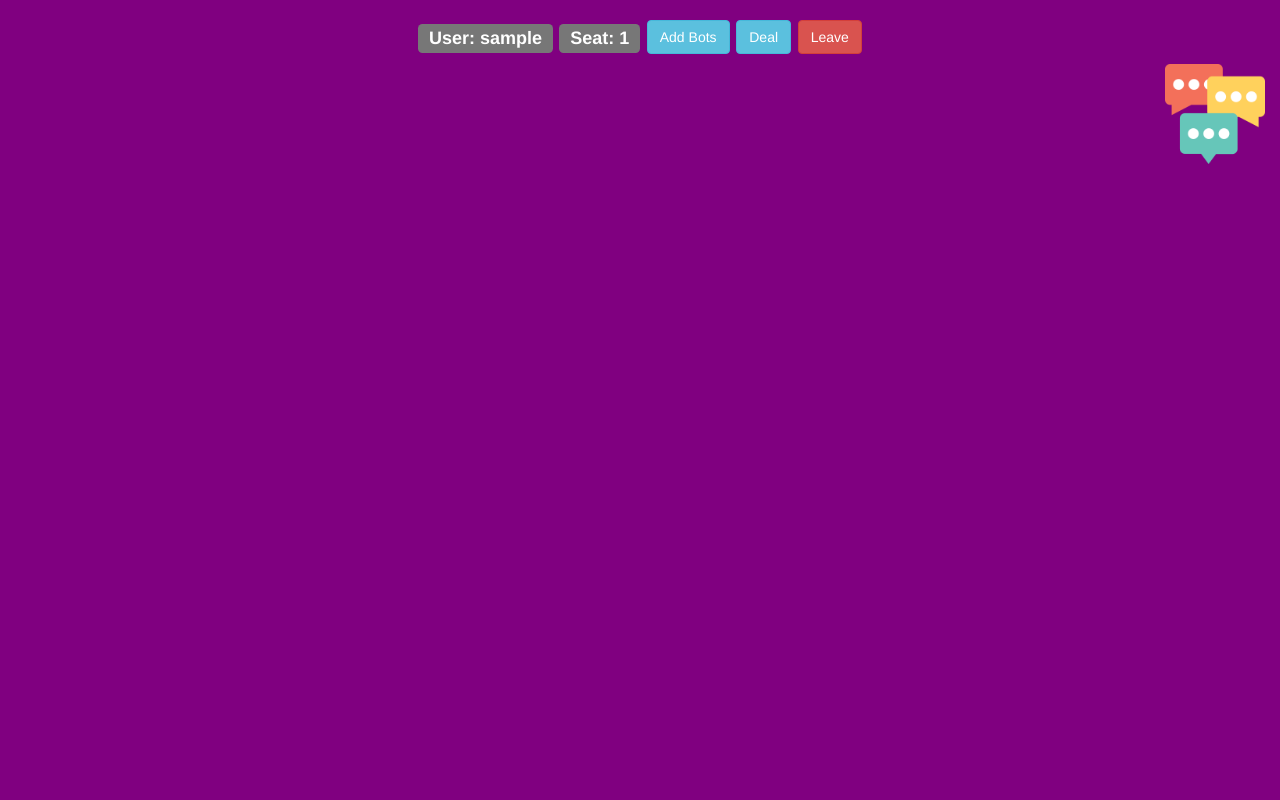
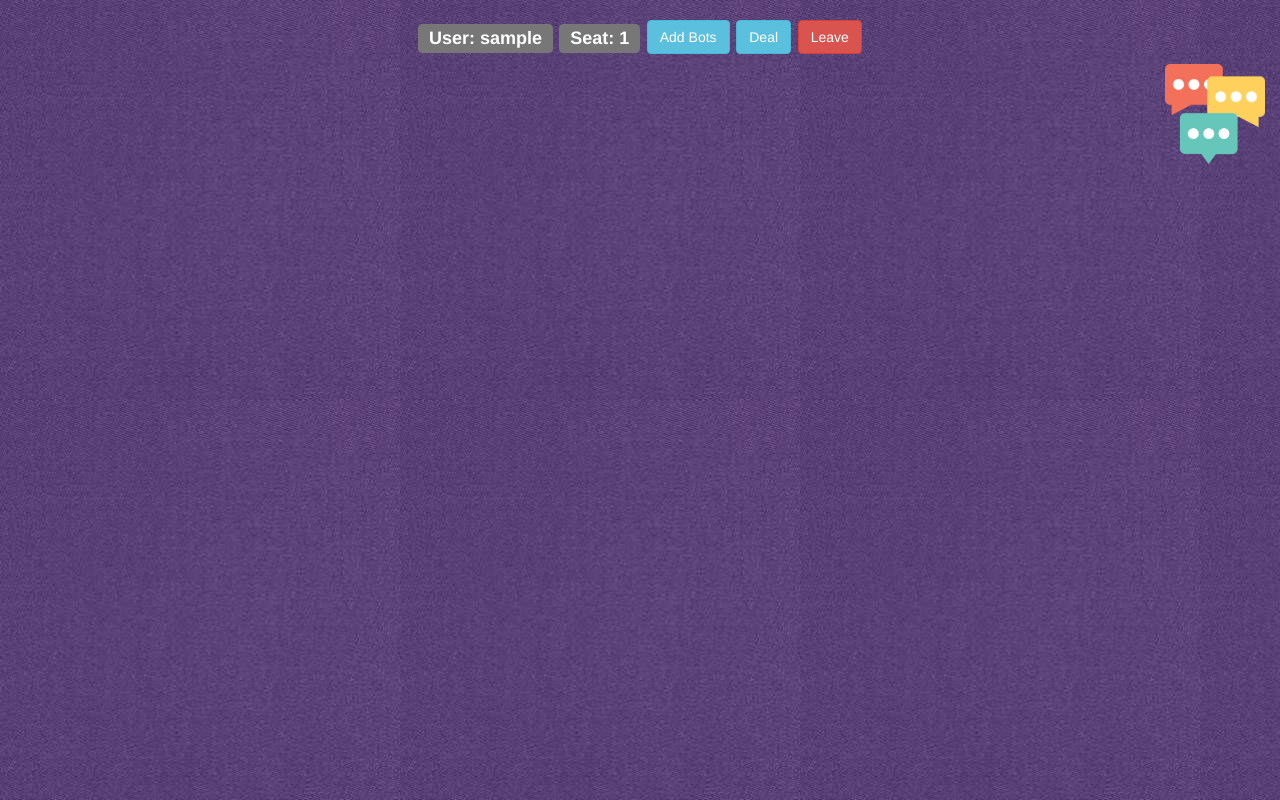
Before and after one commit to mwileczka/bonanza-pitch, a Flask app: page /table in a window 1280 px wide. Run offline with Flask 2, Linux system fonts and the light colour scheme; the visitor is signed in with stand-in values (Sample User, id 1); some libraries are stand-ins or nearby versions.

Commit message:
Background image

```diff
--- a/static/styles/BPitch.css
+++ b/static/styles/BPitch.css
@@ -1,6 +1,6 @@
-html { background-color:#800080; }
+html { background-image: url("../img/purple-felt.jpg"); }
 body {
-	background-color:#800080;
+	background-color: transparent;
 }
 
 .chatIcon{
```
Also changed, not shown: static/img/purple-felt.jpg (added).
